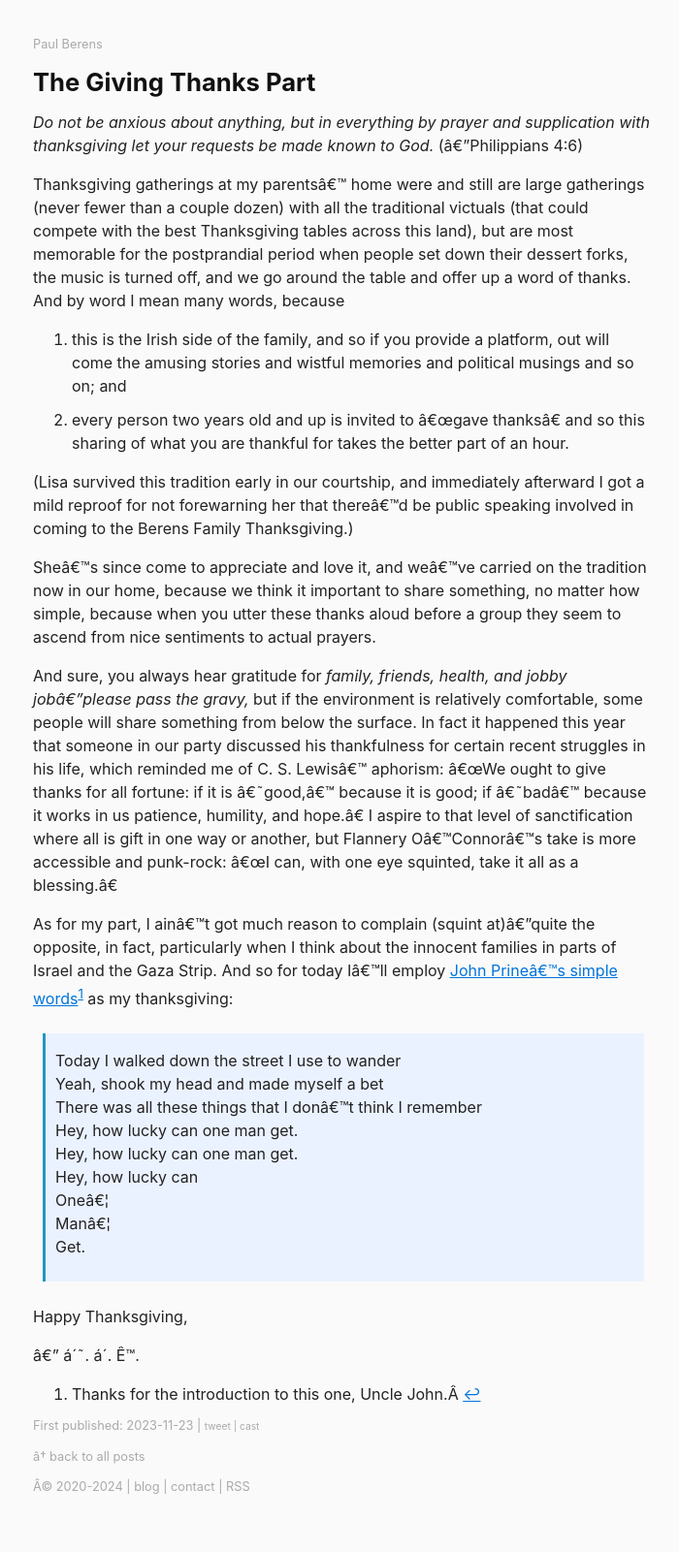
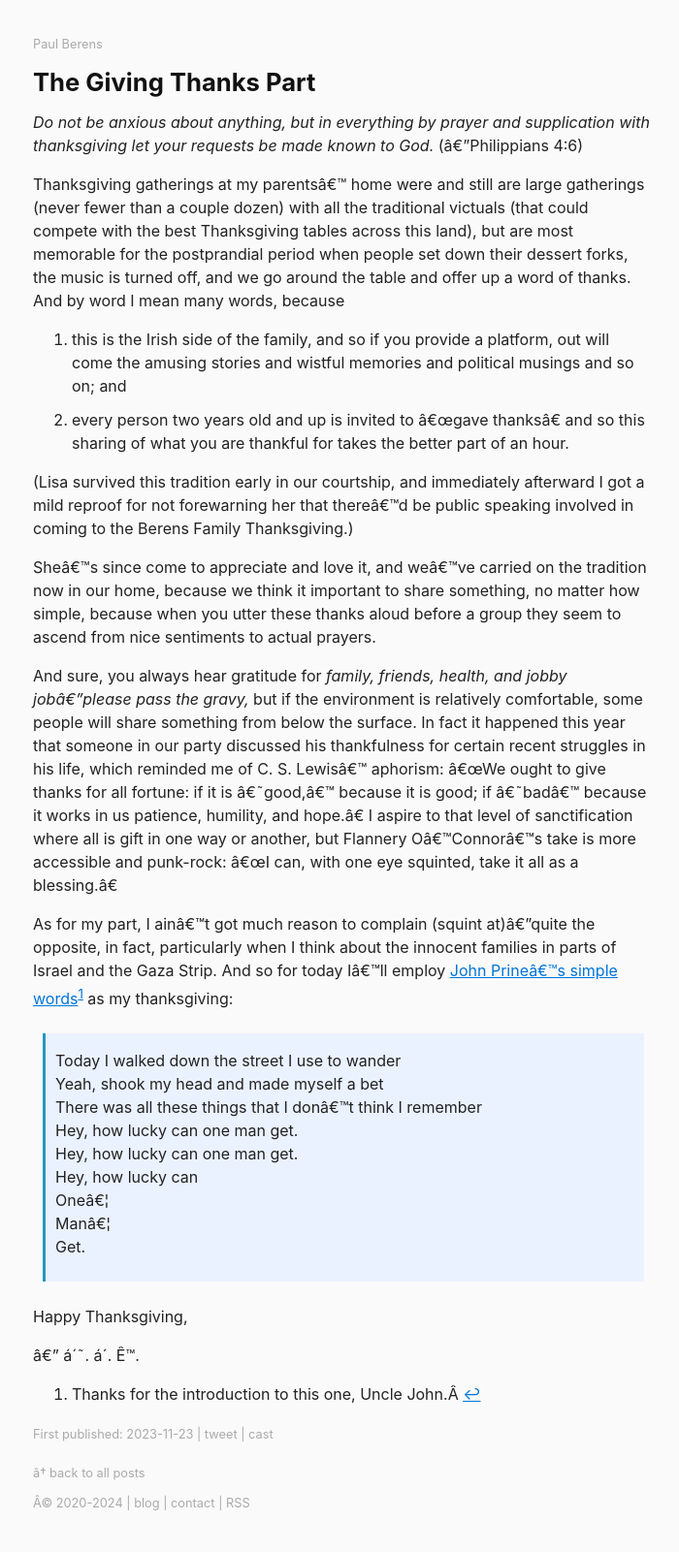
Before and after one commit to berensp/berensp.github.io, a Jekyll site: the page built from _posts/2023-11-24-thanksgiving.md, in a window 1280 px wide. Shown: the whole page at 97% size, without its empty margins (286-986 px from the left). Built offline with Jekyll 4.4.1, drawn with Linux system fonts in a browser that asks for light colours; a script that is not in the unit is left out.

Commit message:
Update post.html

```diff
--- a/_layouts/post.html
+++ b/_layouts/post.html
@@ -5,7 +5,7 @@
 <h1>{{ page.title | escape }}</h1>
 {{ content }}
 
-<p class="muted small">First published: {{ page.date | date: "%Y-%m-%d" }} | <span><a class="muted small" href="https://twitter.com/intent/tweet?text={{ page.title | url_encode }}&amp;url={{ site.url }}{{ page.url | url_encode }}&amp;via=berensp&amp;" target="_blank" aria-label="Tweet this page">tweet</a></span><span class="muted small"> | </span><span><a class="muted small" href="https://warpcast.com/~/compose?text={{ page.title | url_encode }}&embeds[]={{ site.url }}{{ page.url | url_encode }}" target="_blank" aria-label="Cast this page">cast</a></span></p>
+<p><span class="muted small">First published: {{ page.date | date: "%Y-%m-%d" }} | </span><a class="muted small" href="https://twitter.com/intent/tweet?text={{ page.title | url_encode }}&amp;url={{ site.url }}{{ page.url | url_encode }}&amp;via=berensp&amp;" target="_blank" aria-label="Tweet this page">tweet</a></span><span class="muted small"> | </span><span><a class="muted small" href="https://warpcast.com/~/compose?text={{ page.title | url_encode }}&embeds[]={{ site.url }}{{ page.url | url_encode }}&text=%20by%20%40pmb" target="_blank" aria-label="Cast this page">cast</a></span></p>
 
 <p><a class="muted small" href="/blog/">← back to all posts</a></p>
 
```
